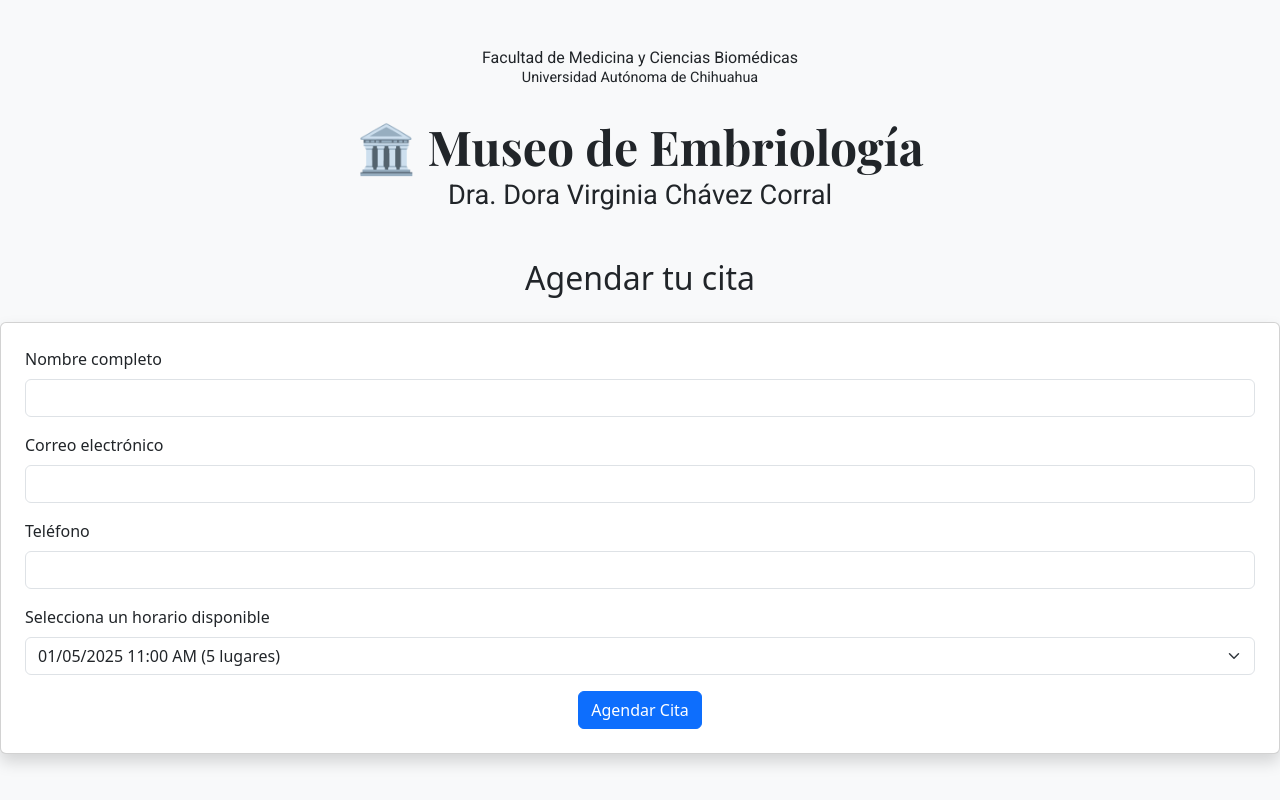
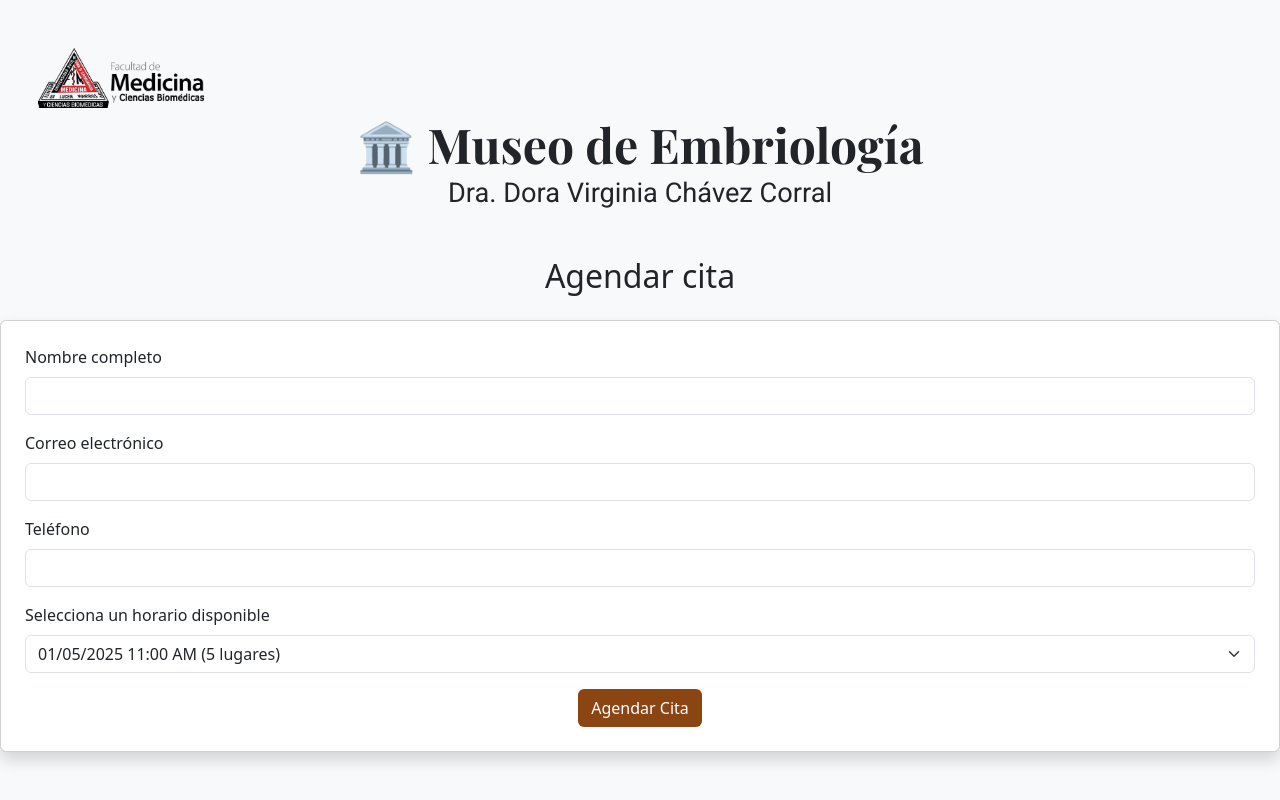
Before and after one commit to EmbryoPass/EmbryoPass, a Flask app: page / in a window 1280 px wide. Run offline with Flask 3, Linux system fonts and the light colour scheme; data comes from the database, SQL or seed files in the repository.

Commit message:
Update agendar.html

```diff
--- a/templates/agendar.html
+++ b/templates/agendar.html
@@ -25,14 +25,15 @@
 </head>
 <body class="bg-light">
 <div class="text-center my-5">
-    <h6 style="font-family: 'Roboto', sans-serif; font-size: 1rem; margin-bottom: 0.1rem;">Facultad de Medicina y Ciencias Biomédicas</h6>
-    <h6 style="font-family: 'Roboto', sans-serif; font-size: 0.9rem; margin-bottom: 2rem;">Universidad Autónoma de Chihuahua</h6>
+<div class="text-start mb-2">
 
+    <img src="{{ url_for('static', filename='logo.png') }}" alt="Logo Facultad" style="height: 60px; margin-left: 1cm;"">
+</div>
     <h1 style="font-family: 'Playfair Display', serif; font-size: 3rem; margin-bottom: 0.2rem;">🏛️ Museo de Embriología</h1>
     <h4 style="font-family: 'Roboto', sans-serif; font-size: 1.7rem; margin-top: 0.2rem; margin-bottom: 2rem;">Dra. Dora Virginia Chávez Corral</h4>
 </div>
 
-<h2 class="text-center mb-4">Agendar tu cita</h2>
+<h2 class="text-center mb-4">Agendar cita</h2>
 
 
 
@@ -67,7 +68,8 @@
 
         </div>
         <div class="text-center">
-            <button type="submit" class="btn btn-primary">Agendar Cita</button>
+            <button type="submit" class="btn" style="background-color: #8B4513; color: white;">Agendar Cita</button>
+
         </div>
     </form>
 </div>
```
